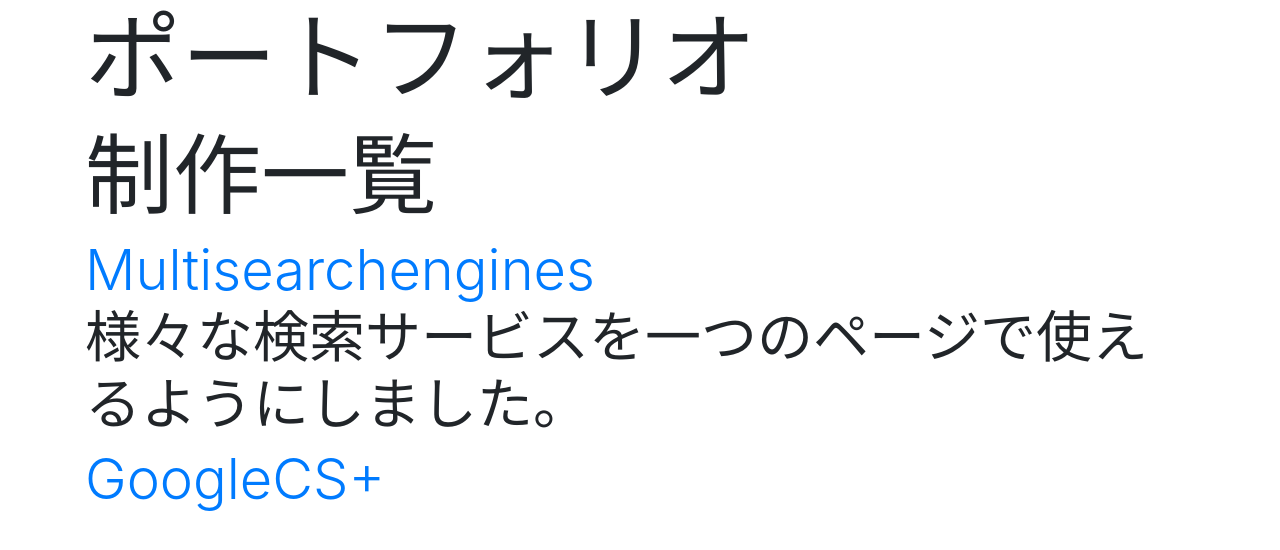
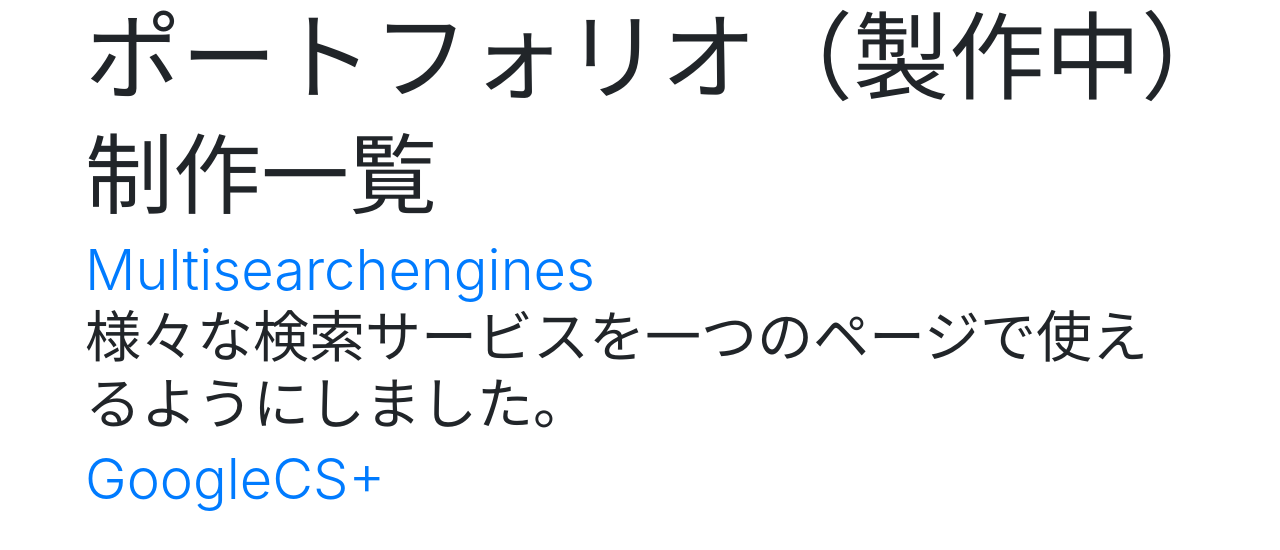
Before and after one commit to hirokazuniimoto/portfolio, a plain HTML site: page index.html in a window 1280 px wide. Drawn offline with nearby package versions, Linux system fonts and the light colour scheme.

Commit message:
Update index.html

```diff
--- a/index.html
+++ b/index.html
@@ -10,7 +10,7 @@
 </head>
 <body>
   <div class="container">
-  <h1 class="display-1">ポートフォリオ</h1>
+  <h1 class="display-1">ポートフォリオ（製作中）</h1>
   <h2 class="display-2">制作一覧</h2>
   <a href="http://multisearchengines.herokuapp.com/" class="display-4" rel=”nofollow” >Multisearchengines</a>
   <h4 class="display-4">様々な検索サービスを一つのページで使えるようにしました。<h4>
```
